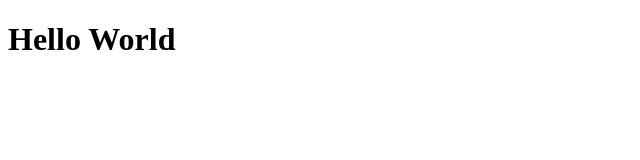
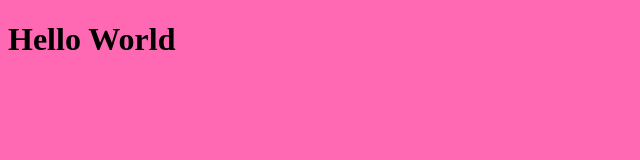
Before and after one commit to khalid-aptechnn/batch_2111C1, a plain HTML site: page index.html in a window 1280 px wide. Shown: the whole page, without its empty margins (0-640 px from the left). Drawn offline with Linux system fonts and the light colour scheme.

Commit message:
body color changed to hot pink

```diff
--- a/index.html
+++ b/index.html
@@ -5,6 +5,12 @@
     <meta name="viewport" content="width=device-width, initial-scale=1.0">
     <meta http-equiv="X-UA-Compatible" content="ie=edge">
     <title>Learning Git</title>
+    <style>
+        body{
+            background-color: hotpink;
+        }
+    </style>
+
 </head>
 <body>
     <h1>Hello World</h1>
```
